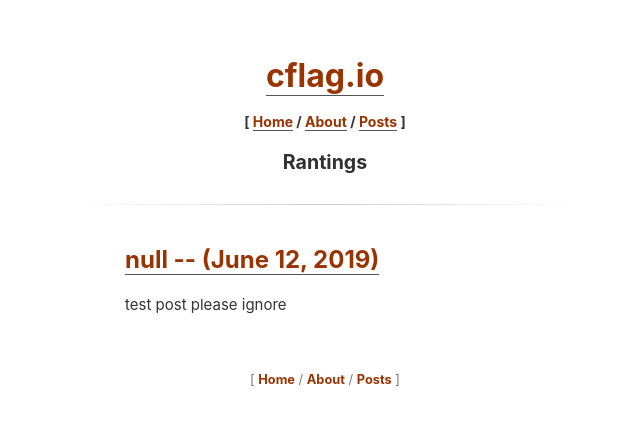
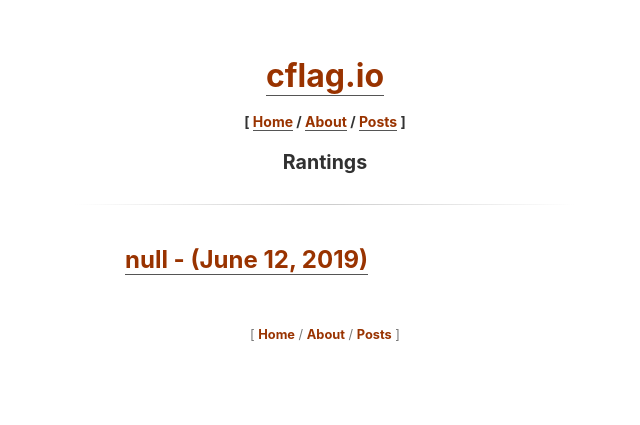
Before and after one commit to cflag02/cflag.io, a Jekyll site: the page built from posts.md, in a window 1280 px wide. Shown: the top 425 px of the page, without its empty margins (315-955 px from the left). Built offline with Jekyll 4.4.1, drawn with Linux system fonts in a browser that asks for light colours.

Commit message:
Update posts.md

```diff
--- a/posts.md
+++ b/posts.md
@@ -5,8 +5,7 @@ title:  "Rantings"
   <ul style="list-style: none;">
     {% for post in site.posts %}
       <li>
-        <h2><a href="{{ post.url }}">{{ post.title }} -- ({{ post.date | date: '%B %d, %Y' }})</a></h2>
-        {{ post.excerpt }}
+        <h2><a href="{{ post.url }}">{{ post.title }} - ({{ post.date | date: '%B %d, %Y' }})</a></h2>
       </li>
     {% endfor %}
   </ul>
```
